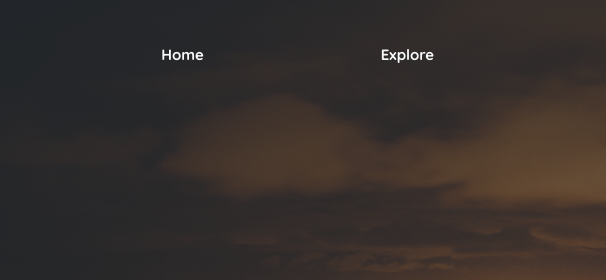
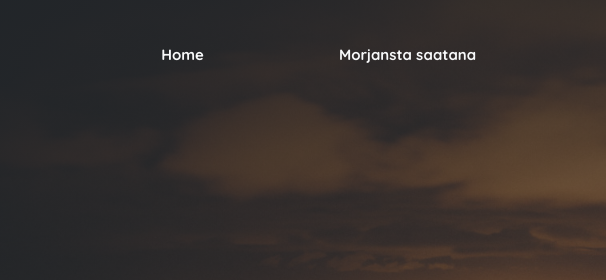
Before and after one commit to NorthJussi/NorthJussi.github.io, a website: page demo3/public_html/index.html in a window 1280 px wide. Shown: the top 280 px of the page, 0-606 px from the left. Drawn offline with Linux system fonts and the light colour scheme.

Commit message:
muokkasin tekstiä

```diff
--- a/demo3/public_html/index.html
+++ b/demo3/public_html/index.html
@@ -9,6 +9,7 @@
     <!-- font icons -->
     <link rel="stylesheet" href="assets/vendors/themify-icons/css/themify-icons.css">
 
+
     <!-- Bootstrap + Dorang main styles -->
 	<link rel="stylesheet" href="assets/css/dorang.css">
 
@@ -19,7 +20,7 @@
     <nav class="page-navbar" data-spy="affix" data-offset-top="10">
         <ul class="nav-navbar container">
             <li class="nav-item"><a href="#" class="nav-link">Home</a></li>
-            <li class="nav-item"><a href="#" class="nav-link">Explore</a></li>
+            <li class="nav-item"><a href="#" class="nav-link">Morjansta saatana</a></li>
             <li class="nav-item"><a href="#" class="nav-link"><img src="assets/imgs/placeholder.svg" alt="Download free bootstrap 4 landing page, free boootstrap 4 templates, Download free bootstrap 4.1 landing page, free boootstrap 4.1.1 templates, weber Landing page"></a></li>
             <li class="nav-item"><a href="#" class="nav-link">Journal</a></li>
             <li class="nav-item search">
```
